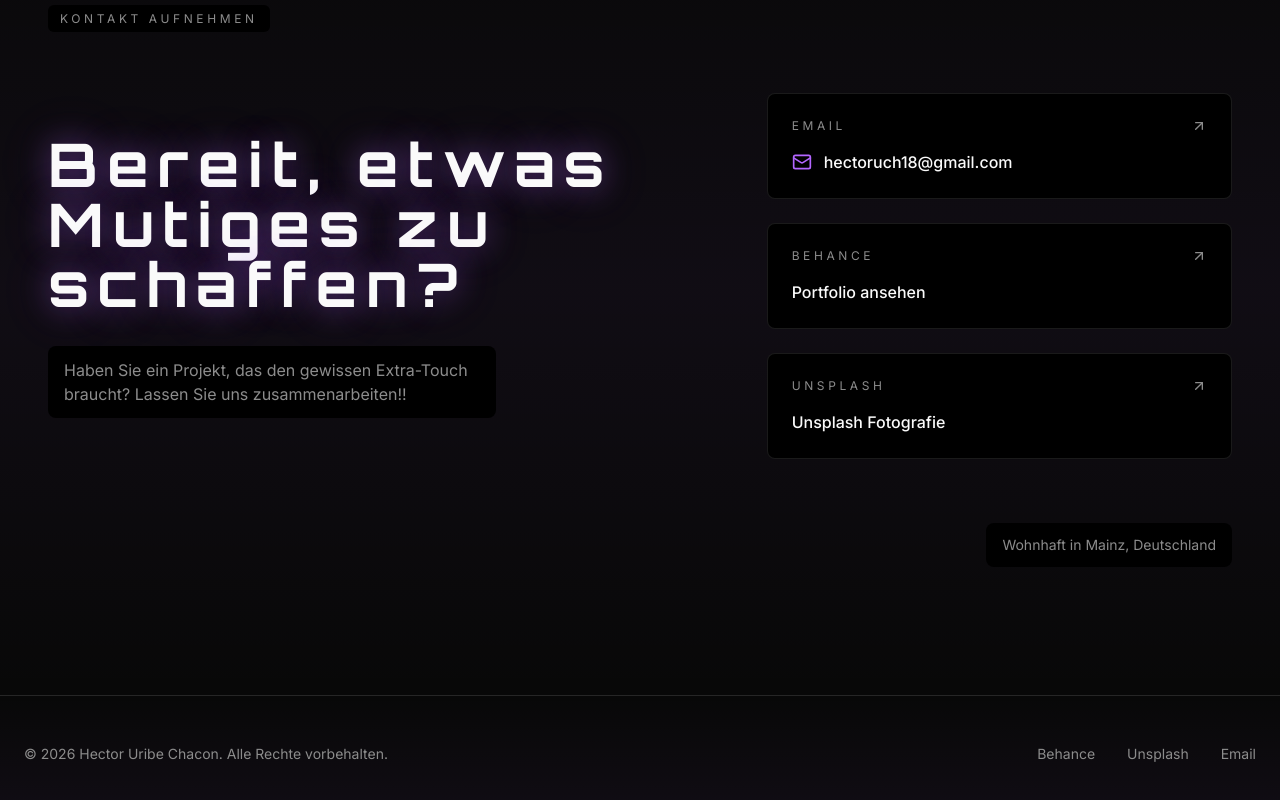
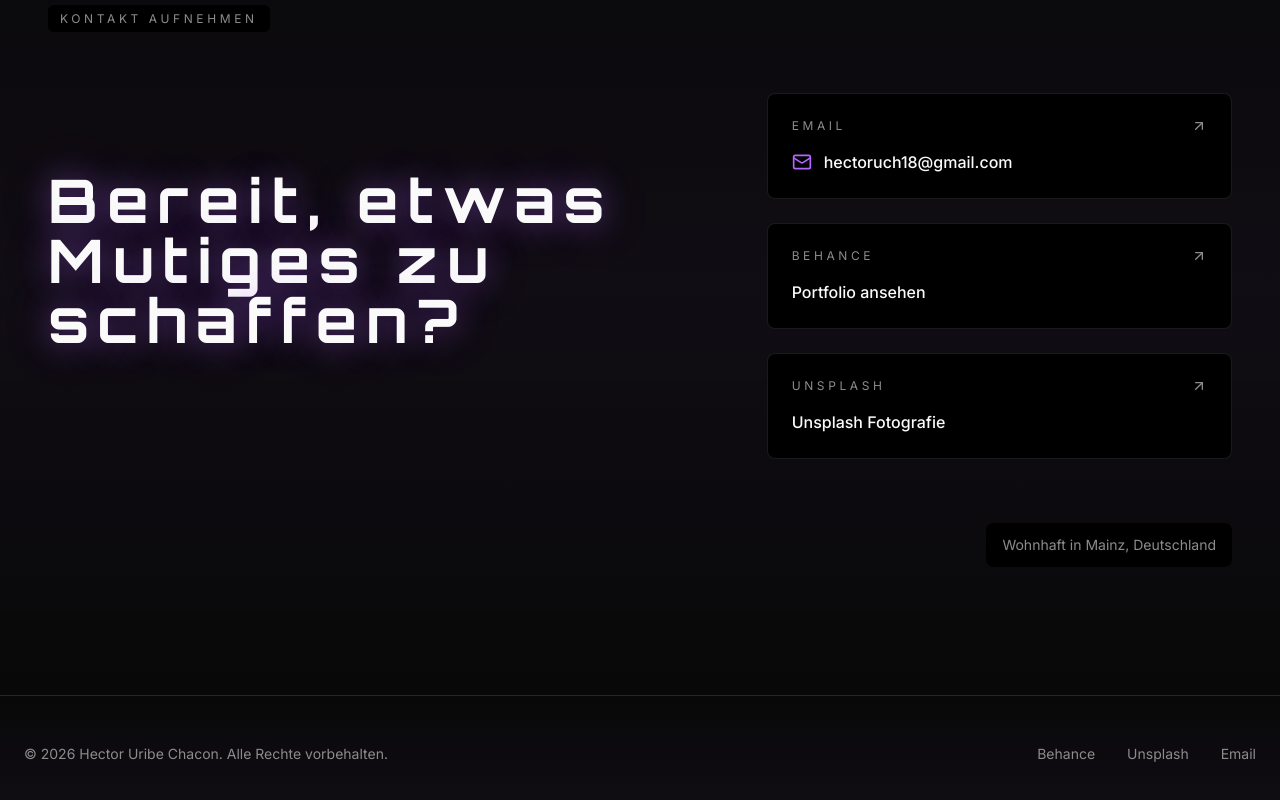
Before and after one commit to Helvicium15/hectoruch, a React (Vite) app: page / in a window 1280 px wide. Shown: the part 6577-7377 px from the top of the page. Built offline with nearby package versions, Linux system fonts and the light colour scheme; the HTML template or start-up script is replaced by a standard one.

Commit message:
Quitar texto y botón de proyecto
Co-authored-by: Helvicium15 <70238206+Helvicium15@users.noreply.github.com>

```diff
--- a/src/components/Contact.tsx
+++ b/src/components/Contact.tsx
@@ -31,9 +31,6 @@ const Contact = () => {
               <span className="block text-foreground">{t.readyToCreate.split(' ').slice(2).join(' ')}</span>
             </h2>
 
-            <p className="text-sm md:text-base text-muted-foreground leading-relaxed bg-black px-4 py-3 rounded-lg inline-block max-w-md">
-              {t.contactText}
-            </p>
           </div>
 
           {/* Right Column - Contact Options */}
--- a/src/components/Navbar.tsx
+++ b/src/components/Navbar.tsx
@@ -91,15 +91,6 @@ const Navbar = () => {
                   <Share2 className="h-5 w-5" />
                   {t.share}
                 </button>
-                <div className="pt-6 border-t border-border/50">
-                  <a
-                    href="#contact"
-                    onClick={() => setIsOpen(false)}
-                    className="inline-flex px-6 py-3 rounded-full bg-primary text-primary-foreground text-sm font-medium hover:bg-primary/90 transition-all duration-300"
-                  >
-                    {t.startProject}
-                  </a>
-                </div>
               </nav>
             </SheetContent>
           </Sheet>
```
